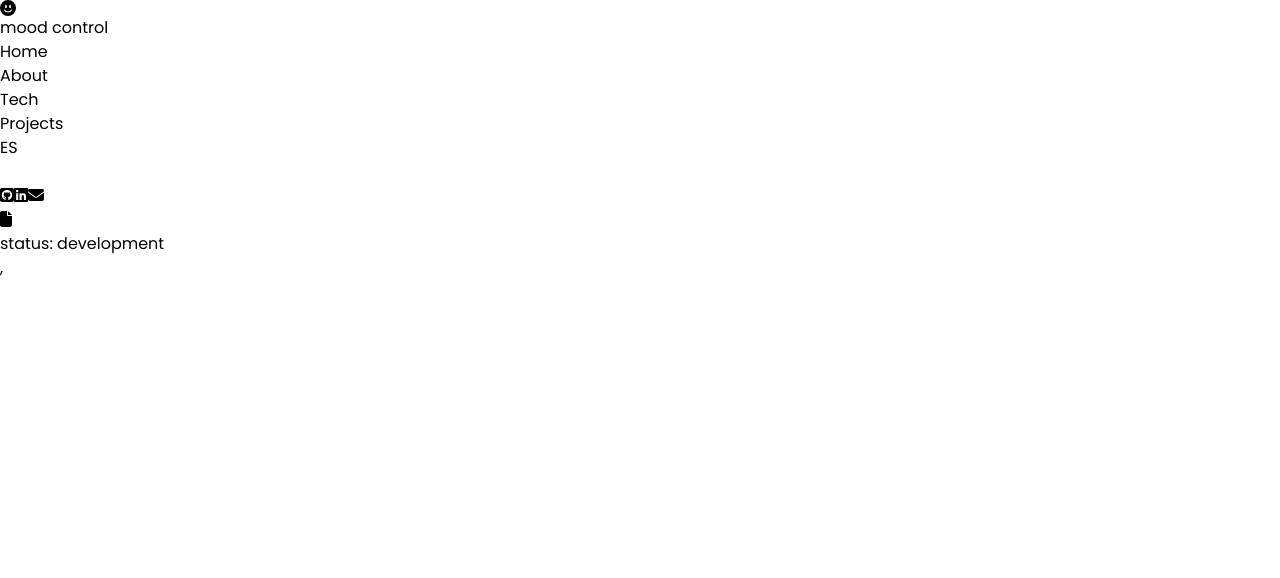
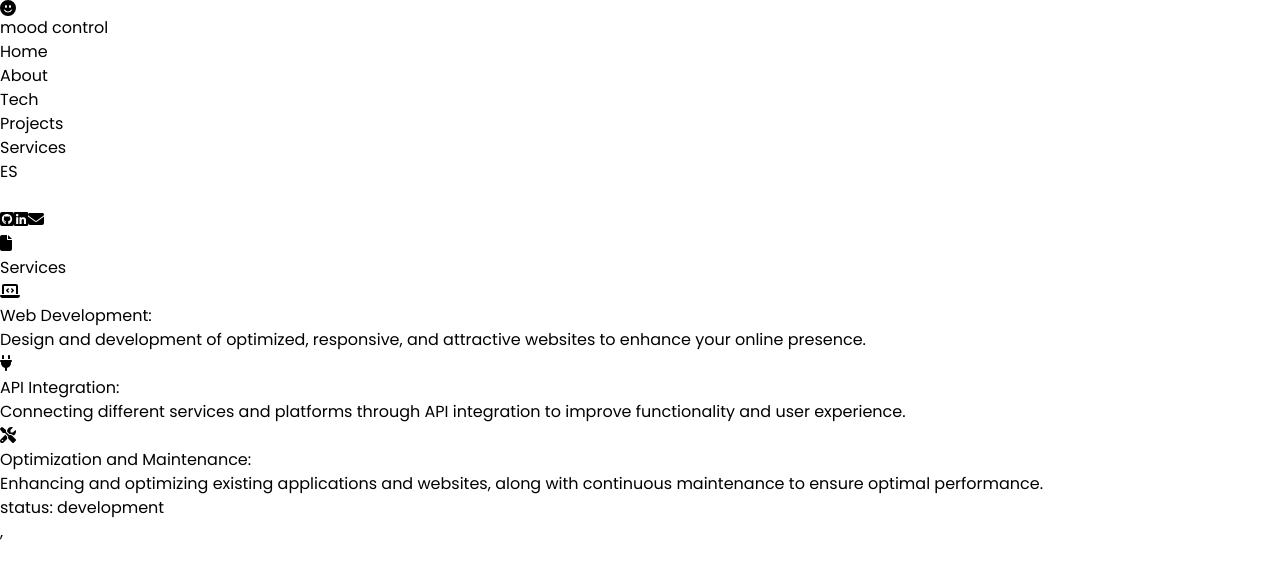
Before and after one commit to MercedesPoisson/Portfolio, a React (Create React App) app: page /services in a window 1280 px wide. Shown: the top 578 px of the page. Built offline with nearby package versions, Linux system fonts and the light colour scheme.

Commit message:
services section

```diff
--- a/src/App.js
+++ b/src/App.js
@@ -6,6 +6,7 @@ import About from "./components/About";
 import Tech from "./components/Tech";
 import Project from "./components/Project";
 import Contact from "./components/Contact";
+import Services from "./components/Services";
 
 function App() {
 
@@ -18,6 +19,7 @@ function App() {
           <Route path="tech" element={<Tech />}/>
           <Route path="project" element={<Project />}/>
           <Route path="contact" element={<Contact />}/>
+          <Route path="services" element={<Services />}/>
 
         </Route>
         </Routes>
--- a/src/components/NavBar.jsx
+++ b/src/components/NavBar.jsx
@@ -32,6 +32,11 @@ const NavBar = () => {
     setShowMenu(false);
     navigate("/contact");
   };
+
+  const handleNavigateToServices = () => {
+    setShowMenu(false);
+    navigate("/services")
+  }
 
   return (
     <div
@@ -79,11 +84,18 @@ const NavBar = () => {
             >
               Tech
             </li>
+
             <li
               className="cursor-pointer font-medium hover:text-green"
               onClick={handleNavigateToProject}
             >
               Projects
+            </li>
+            <li
+              className="cursor-pointer font-medium hover:text-green"
+              onClick={handleNavigateToServices}
+            >
+              Services
             </li>
             {/* <li className="cursor-pointer font-medium hover:text-green" onClick={handleNavigateToContact}>Contact</li> */}
             <li
--- /dev/null
+++ b/src/components/Services.jsx
@@ -0,0 +1,111 @@
+import { useContext, useState } from "react";
+import ColorContext from "./ColorContext";
+import { FontAwesomeIcon } from "@fortawesome/react-fontawesome";
+import { faLaptopCode, faPlug, faScrewdriverWrench } from "@fortawesome/free-solid-svg-icons"; // Importa los iconos específicos que deseas usar
+
+const Services = () => {
+  const { isPurple, toggleColor } = useContext(ColorContext);
+
+  return (
+    <div className="mt-20">
+      <h1
+        className={`mb-1 text-2xl sm:text-3xl md:text-4xl font-bold ${
+          isPurple ? "text-slate-200" : "text-black"
+        }`}
+      >
+        Services
+      </h1>
+      <div className="grid grid-cols-1 sm:grid-cols-3 gap-4 mt-6">
+        <div className="flex flex-col items-center border mb-8 py-6 px-6">
+          <FontAwesomeIcon
+            icon={faLaptopCode}
+            className={`mr-2 cursor-pointer text-4xl ${
+              isPurple
+                ? "text-red  hover:text-green"
+                : "text-green hover:text-red"
+            }`}
+          />
+          <h4
+            className={`font-light sm:font-semibold mt-3 text-center ${
+              isPurple ? "text-slate-200" : "text-black"
+            }`}
+          >
+            Web Development:
+          </h4>
+          <p
+            className={`font-light sm:font-medium mt-3 text-center ${
+              isPurple ? "text-slate-200" : "text-black"
+            }`}
+          >
+            Design and development of optimized, responsive, and attractive
+            websites to enhance your online presence.
+          </p>
+        </div>
+
+        <div className="flex flex-col items-center border mb-8 py-6 px-6">
+          <FontAwesomeIcon
+            icon={faPlug}
+            className={`mr-2 cursor-pointer text-4xl ${
+              isPurple
+                ? "text-red  hover:text-green"
+                : "text-green hover:text-red"
+            }  `}
+          />
+          <h4
+            className={`font-light sm:font-semibold mt-3 text-center ${
+              isPurple ? "text-slate-200" : "text-black"
+            }`}
+          >
+            API Integration:
+          </h4>
+          <p
+            className={`font-light sm:font-medium mt-3 text-center ${
+              isPurple ? "text-slate-200" : "text-black"
+            }`}
+          >
+            Connecting different services and platforms through API integration
+            to improve functionality and user experience.
+          </p>
+        </div>
+
+        <div className="flex flex-col items-center border mb-8 py-6 px-6">
+          <FontAwesomeIcon
+            icon={faScrewdriverWrench}
+            className={`mr-2 cursor-pointer text-4xl ${
+              isPurple
+                ? "text-red  hover:text-green"
+                : "text-green hover:text-red"
+            }  `}
+          />
+          <h4
+            className={`font-light sm:font-semibold mt-3 text-center ${
+              isPurple ? "text-slate-200" : "text-black"
+            }`}
+          >
+            Optimization and Maintenance:
+          </h4>
+          <p
+            className={`font-light sm:font-medium mt-3 text-center ${
+              isPurple ? "text-slate-200" : "text-black"
+            }`}
+          > Enhancing and optimizing existing applications and websites,
+          along with continuous maintenance to ensure optimal performance.
+
+          </p>
+        </div>
+      </div>
+    </div>
+  );
+};
+
+export default Services;
+
+//
+
+//
+
+//
+
+// eCommerce Development: Implementation and customization of eCommerce platforms to create appealing and functional online stores.
+
+// Technical Troubleshooting: Identifying and resolving technical issues in existing applications and websites.
```
